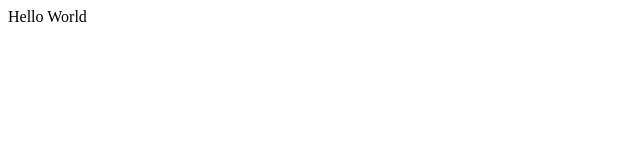
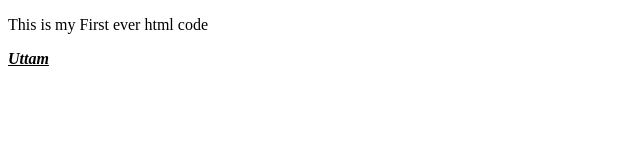
Before and after one commit to vermauttam/First-Repository, a plain HTML site: page index.html in a window 1280 px wide. Shown: the whole page, without its empty margins (0-640 px from the left). Drawn offline with Linux system fonts and the light colour scheme.

Commit message:
working on html

```diff
--- a/index.html
+++ b/index.html
@@ -1 +1,10 @@
-<p>Hello World</p>
+<!DOCTYPE html>
+<html>
+    <head>
+    <title>Format of html Page</title>
+    </head>
+    <body>
+    <p>This is my First ever html code</p>
+    </body>
+</html>
+<u><i><b>Uttam</b></i></u>
```
